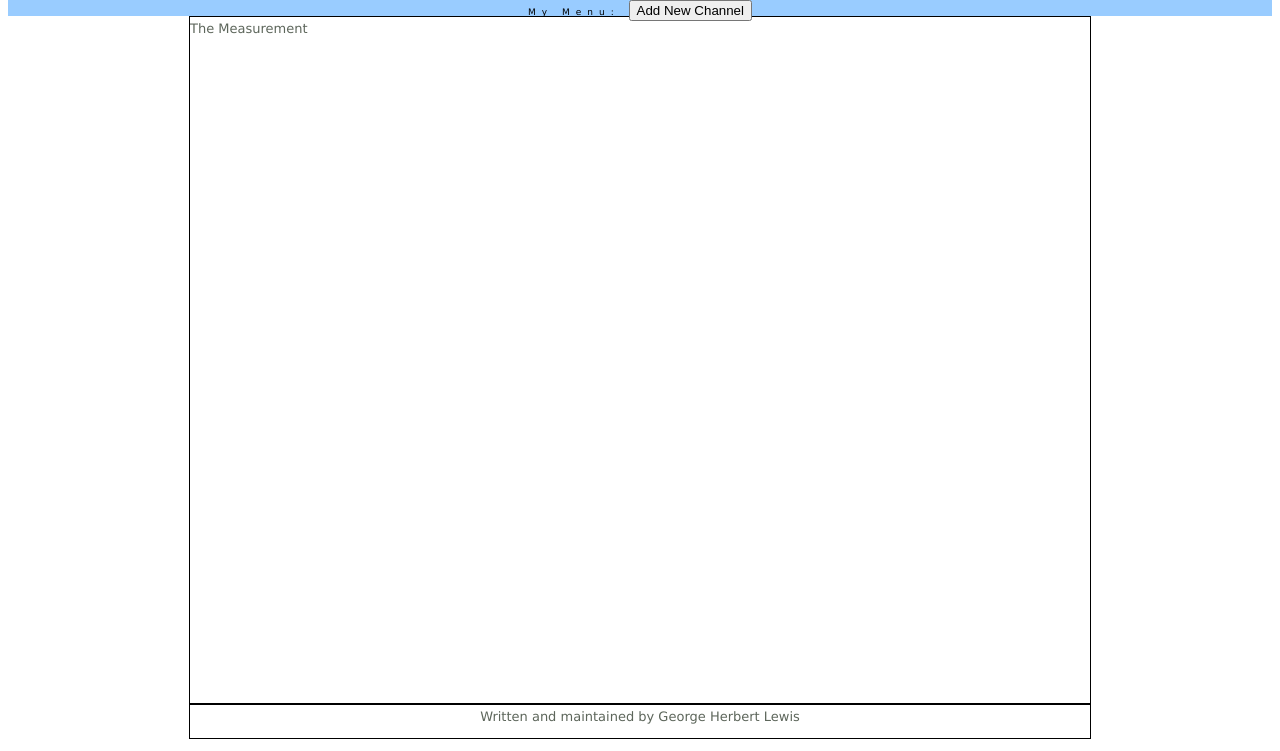
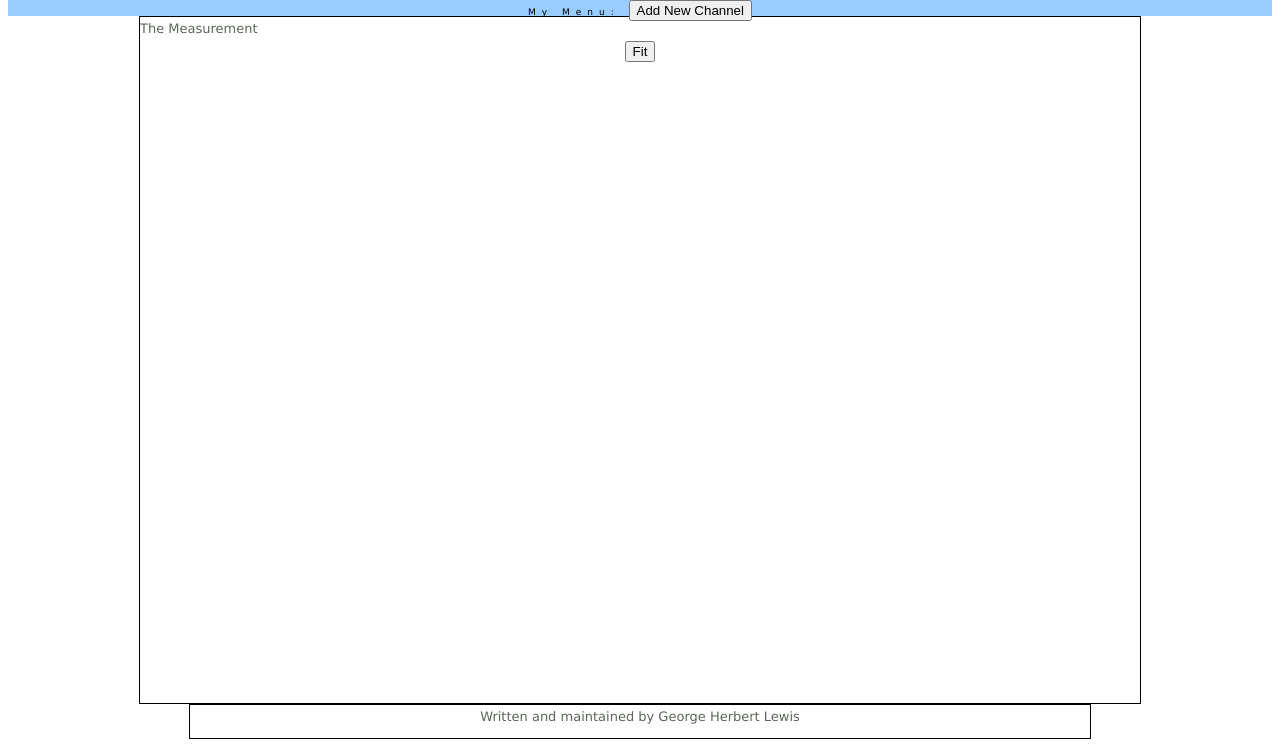
Before and after one commit to ghl3/HistFactoryJS, a Flask app: page / in a window 1280 px wide. Shown: the part 49-800 px from the top of the page. Run offline with Flask 2, Linux system fonts and the light colour scheme; some libraries are stand-ins or nearby versions.

Commit message:
Small changes to index.html

```diff
--- a/static/style.css
+++ b/static/style.css
@@ -98,10 +98,10 @@ a:active { color: #900; text-decoration: underline; background-color: transparen
 
 /* The Important Sections */
 
-#measurement
+#main
 {
   /*display:inline-block;*/
-  width: 900px;
+  width: 1000px;
   margin-left: auto ;
   margin-right: auto ;
   border: 1px solid black;
@@ -111,6 +111,13 @@ a:active { color: #900; text-decoration: underline; background-color: transparen
   min-height: 95%;
   /*float: middle;*/
   }
+
+#fit
+{
+  margin-left: auto ;
+  margin-right: auto ;
+  text-align: center;
+ }
 
 .channel
 {
--- a/templates/index.html
+++ b/templates/index.html
@@ -35,15 +35,24 @@
       <button id="NewChannel">Add New Channel</button>
     </div>
 
-    <div id="measurement">
-      The Measurement
-      <div id="Channel_List">
+    <div id="main" >
+
+      <div id="measurement">
+	The Measurement
+	<div id="Channel_List">
+	</div>
       </div>
+
+      <div class="bar"><br></div>
+
+      <div id="fit">
+	<button id="fit_button">Fit</button>
+      </div>
+
     </div>
 
     <footer id="footer" style="float: middle;">
-      Written and maintained by George Herbert Lewis
-      <br>
+      Written and maintained by George Herbert Lewis <br>
     </footer>
 
   </body>
```
